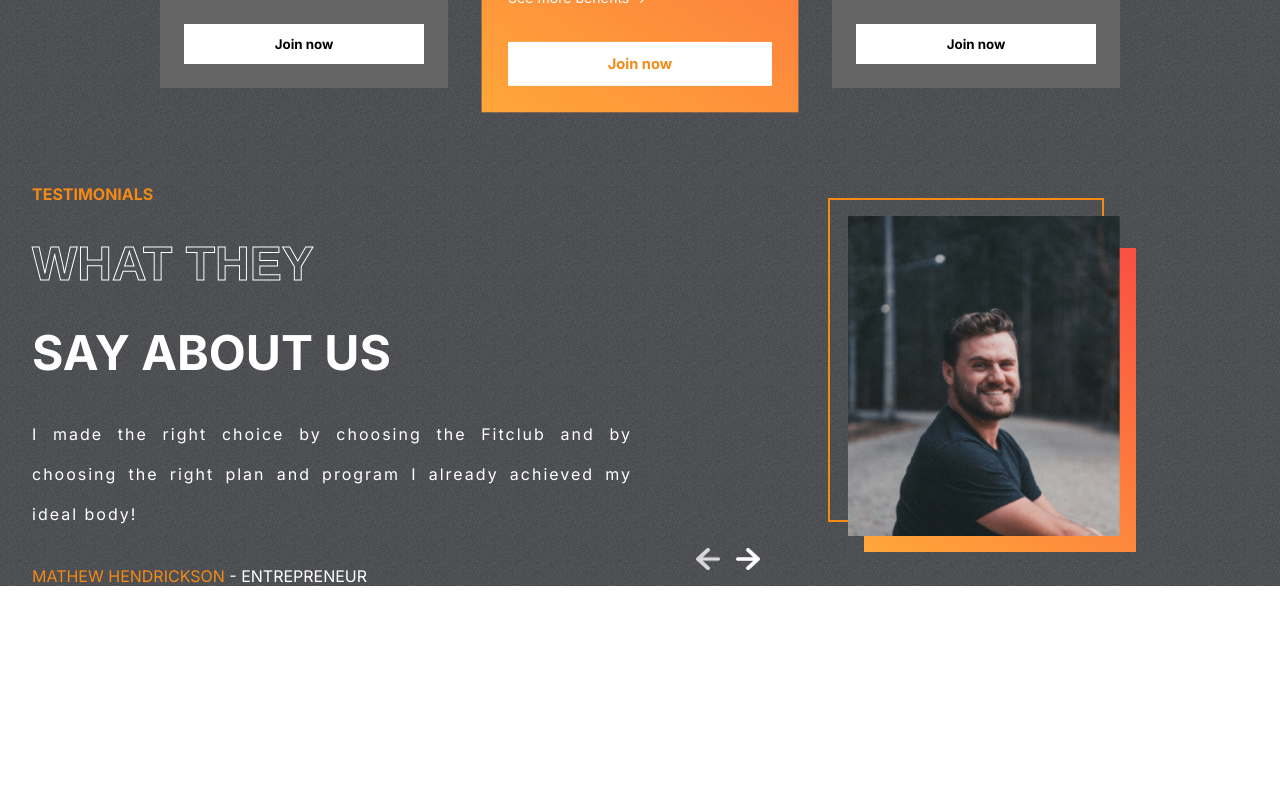
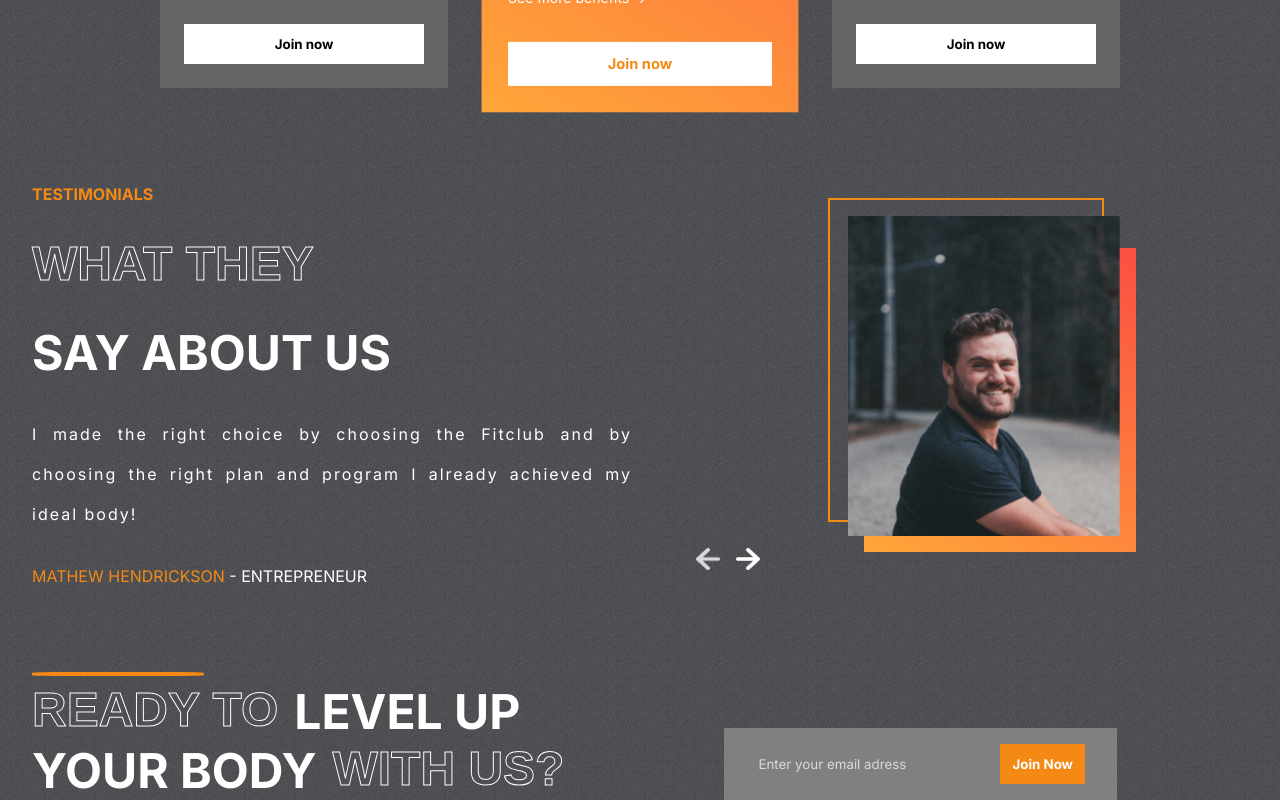
Before and after one commit to Hostlife22/fit-club, a React (Vite) app: page / in a window 1280 px wide. Shown: the part 2324-3124 px from the top of the page. Before the commit the page ends 2910 px from the top, so only its background shows below. Built offline with nearby package versions, Linux system fonts and the light colour scheme.

Commit message:
feat: implemented Join component

```diff
--- a/src/App.tsx
+++ b/src/App.tsx
@@ -1,5 +1,5 @@
 import styles from './App.module.scss';
-import { Hero, Plans, Programs, Reasons, Testimonials } from './components';
+import { Hero, Join, Plans, Programs, Reasons, Testimonials } from './components';
 
 function App() {
   return (
@@ -9,6 +9,7 @@ function App() {
       <Reasons />
       <Plans />
       <Testimonials />
+      <Join />
     </div>
   );
 }
--- /dev/null
+++ b/src/components/Join/Join.module.scss
@@ -0,0 +1,62 @@
+@import '../../variables.scss';
+
+.join {
+  display: flex;
+  gap: 10rem;
+  padding: 0 2rem;
+
+  .leftJ {
+    position: relative;
+    color: white;
+    font-weight: bold;
+    font-size: 3rem;
+    text-transform: uppercase;
+
+    & > div {
+      display: flex;
+      gap: 1rem;
+    }
+
+    & > hr {
+      position: absolute;
+      width: 10.5rem;
+      margin: -10px 0;
+      border: 2px solid $orange;
+      border-radius: 20%;
+    }
+
+    & > div:nth-of-type(1) > :nth-child(1),
+    & > div:nth-of-type(2) > :nth-child(2) {
+      @include title-text;
+    }
+  }
+
+  .rightJ {
+    display: flex;
+    align-items: flex-end;
+    justify-content: center;
+
+    .emailContainer {
+      display: flex;
+      gap: 3rem;
+      padding: 1rem 2rem;
+      background-color: gray;
+
+      & > input {
+        color: $lightgray;
+        background-color: transparent;
+        border: none;
+        outline: none;
+
+        &::placeholder {
+          color: $lightgray;
+        }
+      }
+
+      .btnJ {
+        color: white;
+        background-color: $orange;
+      }
+    }
+  }
+}
--- /dev/null
+++ b/src/components/Join/Join.props.ts
@@ -0,0 +1,4 @@
+import { DetailedHTMLProps, HTMLAttributes } from 'react';
+
+export interface IJoinProps
+  extends DetailedHTMLProps<HTMLAttributes<HTMLDivElement>, HTMLDivElement> {}
--- /dev/null
+++ b/src/components/Join/Join.tsx
@@ -0,0 +1,49 @@
+import emailjs from '@emailjs/browser';
+import { useRef } from 'react';
+import Button from '../Button/Button';
+import styles from './Join.module.scss';
+import { IJoinProps } from './Join.props';
+
+function Join(props: IJoinProps) {
+  const formRef = useRef<HTMLFormElement>(null);
+
+  const sendEmail = (e: React.FormEvent<HTMLFormElement>) => {
+    e.preventDefault();
+
+    formRef.current &&
+      emailjs
+        .sendForm('service_ml0djte', 'template_wkt8ttc', formRef.current, 'b7IKRAe3D4lM6UqL5')
+        .then(
+          (result) => {
+            console.log(result.text);
+          },
+          (error) => {
+            console.log(error.text);
+          },
+        );
+  };
+
+  return (
+    <div className={styles.join} id="join-us">
+      <div className={styles.leftJ}>
+        <hr />
+        <div>
+          <span>Ready to</span>
+          <span>Level up</span>
+        </div>
+        <div>
+          <span>Your body</span>
+          <span>with us?</span>
+        </div>
+      </div>
+      <div className={styles.rightJ}>
+        <form action="" className={styles.emailContainer} ref={formRef} onSubmit={sendEmail}>
+          <input type="email" name="user_email" placeholder="Enter your email adress" />
+          <Button className={styles.btnJ}>Join Now</Button>
+        </form>
+      </div>
+    </div>
+  );
+}
+
+export default Join;
--- a/src/components/index.ts
+++ b/src/components/index.ts
@@ -1,6 +1,7 @@
 export { default as Button } from './Button/Button';
 export { default as Header } from './Header/Header';
 export { default as Hero } from './Hero/Hero';
+export { default as Join } from './Join/Join';
 export { default as Plans } from './Plans/Plans';
 export { default as Programs } from './Programs/Programs';
 export { default as Reasons } from './Reasons/Reasons';
```
